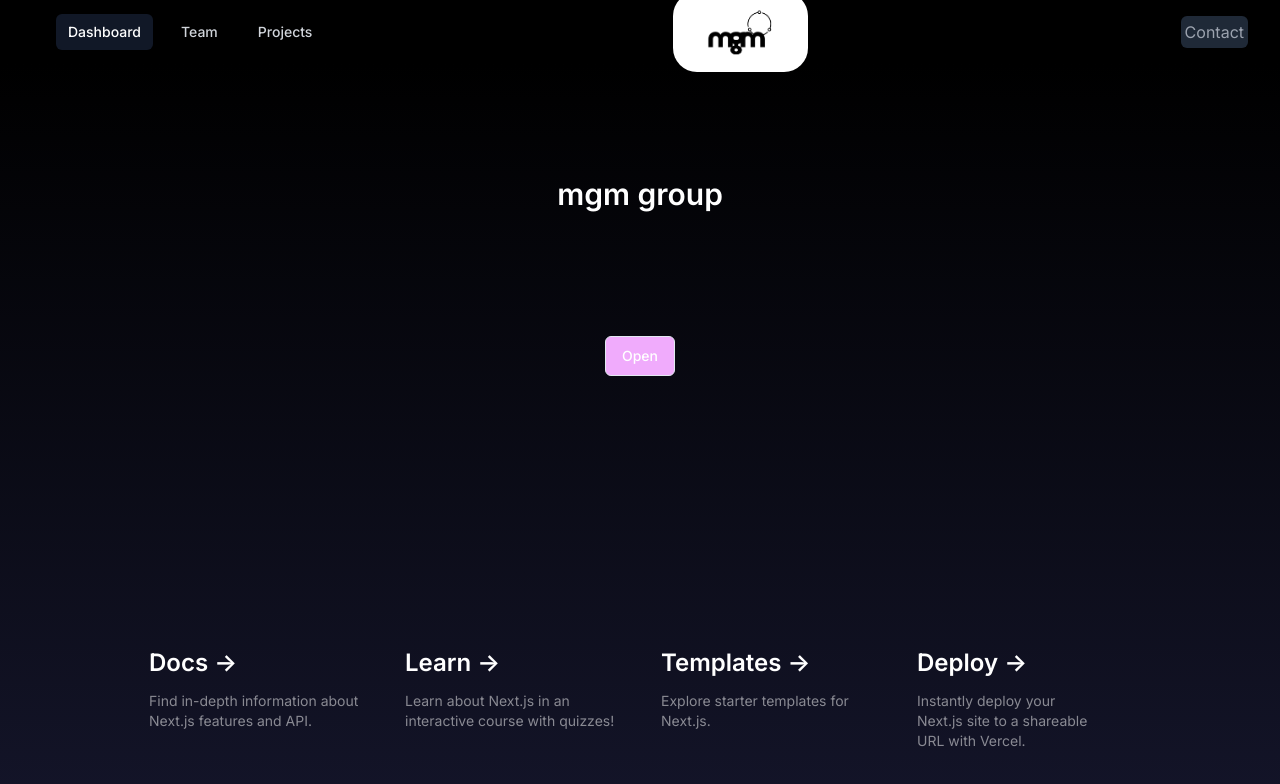
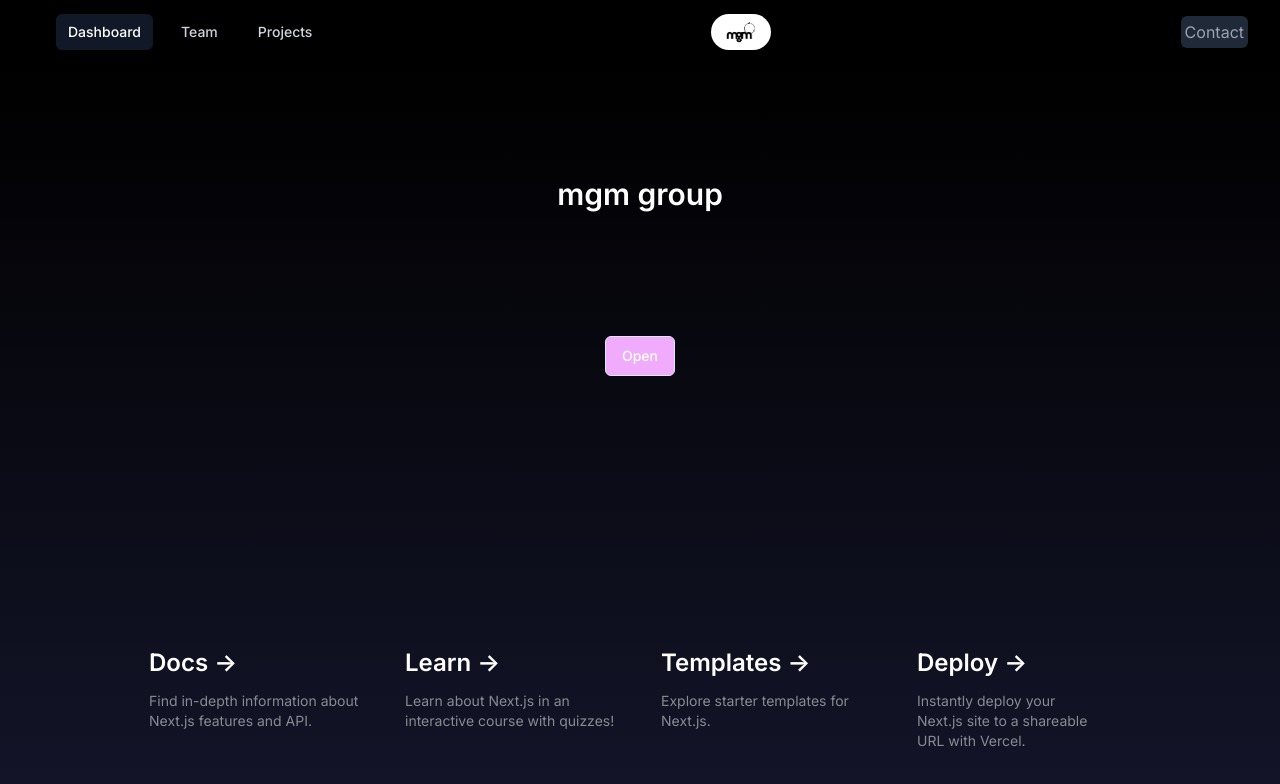
Before and after one commit to MukelaniGumaMashoba/mgm-group, a Next.js app: page / in a window 1280 px wide. Shown: the top 784 px of the page. Built offline with nearby package versions, Linux system fonts and the light colour scheme.

Commit message:
NEXT/IMAGE

```diff
--- a/src/app/page.tsx
+++ b/src/app/page.tsx
@@ -39,7 +39,7 @@
                 <XMarkIcon aria-hidden="true" className="hidden h-6 w-6 group-data-[open]:block" />
               </DisclosureButton>
             </div>
-            <div className="flex flex-row justify-evenly items-center sm:items-stretch sm:justify-start">
+            <div className="flex flex-row items-center justify-evenly sm:items-stretch sm:justify-start">
 
               <div className="hidden sm:ml-6 sm:block">
                 <div className="flex space-x-4">
@@ -61,10 +61,12 @@
             </div>
 
             <div className="flex flex-shrink-0 items-center">
-              <img
+              <Image
                 alt="mgm"
-                src="../images/logo.png"
-                className="h-20 w-auto bg-white rounded-3xl"
+                src="/images/logo.png"
+                width={60}
+                height={80}
+                className="rounded-3xl bg-white"
               />
             </div>
 
@@ -98,8 +100,8 @@
         </DisclosurePanel>
       </Disclosure>
 
-      <main className="flex min-h-screen flex-col items-center justify-between p-24 bg-gradient-to-b from-[black] to-[#15162c] text-white">
-        <div className="p-4 rounded-md">
+      <main className="flex min-h-screen flex-col items-center justify-between bg-gradient-to-b from-[black] to-[#15162c] p-24 text-white">
+        <div className="rounded-md p-4">
           <h5 className="text-3xl font-semibold">mgm group</h5>
         </div>
 
@@ -109,7 +111,7 @@
           </SheetTrigger>
         </div>
 
-        <div className="relative z-[-1] flex place-items-center before:absolute before:h-[300px] before:w-full before:-translate-x-1/2 before:rounded-full before:bg-gradient-radial before:from-white before:to-transparent before:blur-2xl before:content-[''] after:absolute after:-z-20 after:h-[180px] after:w-full after:translate-x-1/3 after:bg-gradient-conic after:from-sky-200 after:via-blue-200 after:blur-2xl after:content-[''] before:dark:bg-gradient-to-br before:dark:from-transparent before:dark:to-blue-700 before:dark:opacity-10 after:dark:from-sky-900 after:dark:via-[#0141ff] after:dark:opacity-40 sm:before:w-[480px] sm:after:w-[240px] before:lg:h-[360px]">
+        <div className="before:bg-gradient-radial after:bg-gradient-conic relative z-[-1] flex place-items-center before:absolute before:h-[300px] before:w-full before:-translate-x-1/2 before:rounded-full before:from-white before:to-transparent before:blur-2xl before:content-[''] after:absolute after:-z-20 after:h-[180px] after:w-full after:translate-x-1/3 after:from-sky-200 after:via-blue-200 after:blur-2xl after:content-[''] before:dark:bg-gradient-to-br before:dark:from-transparent before:dark:to-blue-700 before:dark:opacity-10 after:dark:from-sky-900 after:dark:via-[#0141ff] after:dark:opacity-40 sm:before:w-[480px] sm:after:w-[240px] before:lg:h-[360px]">
           <Image
             className="relative dark:drop-shadow-[0_0_0.3rem_#ffffff70] dark:invert"
             src="/next.svg"
```
